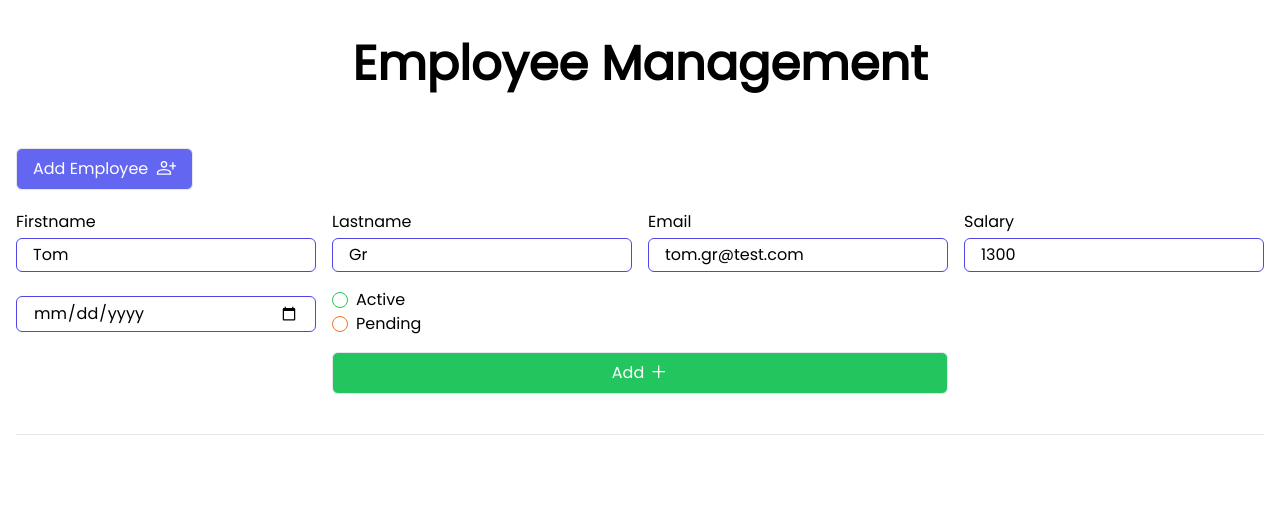
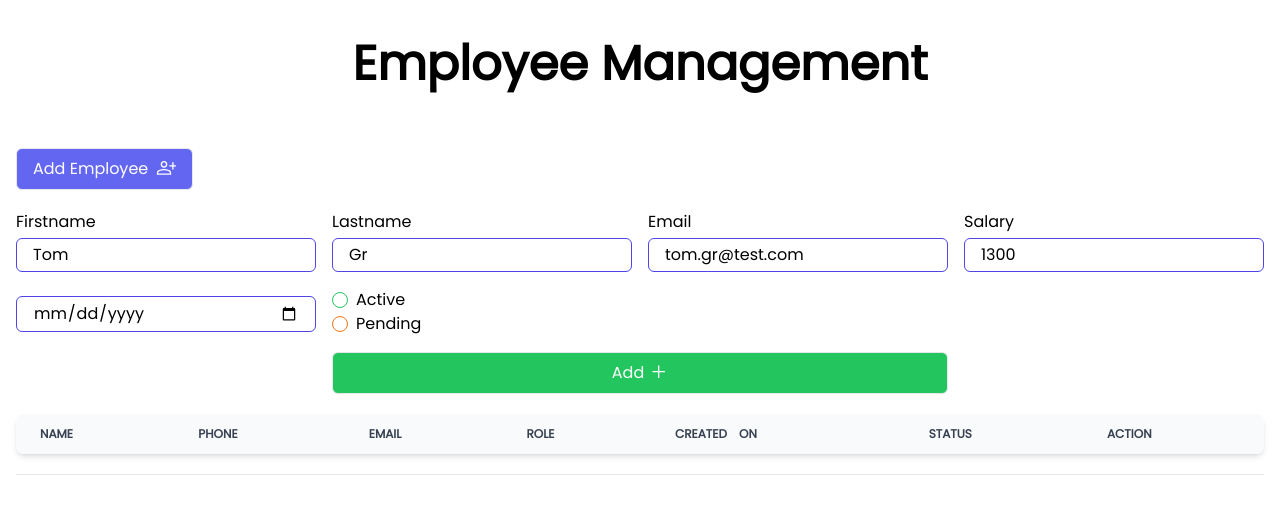
Before and after one commit to lolikana/user-crud-app, a Next.js app: page / in a window 1280 px wide. Shown: the top 514 px of the page. Built offline with nearby package versions, Linux system fonts and the light colour scheme; a web font is replaced by a local one; what prettier-plugin-tailwindcss would draw is missing.

Commit message:
table head and body

```diff
--- a/src/components/elements/employee/CreateUser.tsx
+++ b/src/components/elements/employee/AddUserForm.tsx
@@ -36,7 +36,7 @@ type Props = {
   onErrorMsg: () => void;
 };
 
-const CreateUser: FC<Props> = props => {
+const AddUserForm: FC<Props> = props => {
   const { onSuccessMsg, onErrorMsg } = props;
 
   const handleSubmit = (data: TEmployee) => {
@@ -83,4 +83,4 @@ const CreateUser: FC<Props> = props => {
   );
 };
 
-export default CreateUser;
+export default AddUserForm;
--- /dev/null
+++ b/src/components/elements/employee/UsersTable.tsx
@@ -0,0 +1,46 @@
+import React from 'react';
+
+import { HeadTable, Table } from '@/components/features/Table';
+import BodyTable from '@/components/features/Table/BodyTable';
+
+const userTitle = {
+  col_1: 'Name',
+  col_2: 'Phone',
+  col_3: 'Email',
+  col_4: 'Role',
+  col_5: 'Created　On',
+  col_6: 'Status'
+};
+const usersInfos = [
+  {
+    user1: {
+      name: 'Tom Gr',
+      phone: '000-0000-0000',
+      email: 'tom.gr@maeda-g.co.jp',
+      role: 'Admin',
+      createdOn: '2022-11-11',
+      status: 'Active'
+    }
+  },
+  {
+    user2: {
+      name: 'Tom Gr',
+      phone: '000-0000-0000',
+      email: 'tom.gr@maeda-g.co.jp',
+      role: 'Admin',
+      createdOn: '2022-11-11',
+      status: 'Active'
+    }
+  }
+];
+
+const UsersTable = () => {
+  return (
+    <Table>
+      <HeadTable colTitle={userTitle} />
+      <BodyTable rowsInfos={usersInfos} />
+    </Table>
+  );
+};
+
+export default UsersTable;
--- a/src/components/elements/employee/index.ts
+++ b/src/components/elements/employee/index.ts
@@ -1,2 +1,3 @@
-export { default as CreateUser } from './CreateUser';
+export { default as AddUserForm } from './AddUserForm';
 export type { TEmployee } from './types/types';
+export { default as UsersTable } from './UsersTable';
--- /dev/null
+++ b/src/components/features/Table/BodyTable.tsx
@@ -0,0 +1,110 @@
+import React, { FC } from 'react';
+
+type Props = {
+  rowsInfos: any;
+};
+
+const BodyTable: FC<Props> = props => {
+  const { rowsInfos } = props;
+  return (
+    <tbody>
+      {/* <tr className="border-b bg-white dark:border-gray-700 dark:bg-gray-900">
+            <th
+              scope="row"
+              className="whitespace-nowrap py-4 px-6 font-medium text-gray-900 dark:text-white"
+            >
+              Apple MacBook Pro 17
+            </th>
+            <td className="py-4 px-6">Sliver</td>
+            <td className="py-4 px-6">Laptop</td>
+            <td className="py-4 px-6">$2999</td>
+            <td className="py-4 px-6">
+              <a
+                href="#"
+                className="font-medium text-blue-600 hover:underline dark:text-blue-500"
+              >
+                Edit
+              </a>
+            </td>
+          </tr>
+          <tr className="border-b bg-gray-50 dark:border-gray-700 dark:bg-gray-800">
+            <th
+              scope="row"
+              className="whitespace-nowrap py-4 px-6 font-medium text-gray-900 dark:text-white"
+            >
+              Microsoft Surface Pro
+            </th>
+            <td className="py-4 px-6">White</td>
+            <td className="py-4 px-6">Laptop PC</td>
+            <td className="py-4 px-6">$1999</td>
+            <td className="py-4 px-6">
+              <a
+                href="#"
+                className="font-medium text-blue-600 hover:underline dark:text-blue-500"
+              >
+                Edit
+              </a>
+            </td>
+          </tr>
+          <tr className="border-b bg-white dark:border-gray-700 dark:bg-gray-900">
+            <th
+              scope="row"
+              className="whitespace-nowrap py-4 px-6 font-medium text-gray-900 dark:text-white"
+            >
+              Magic Mouse 2
+            </th>
+            <td className="py-4 px-6">Black</td>
+            <td className="py-4 px-6">Accessories</td>
+            <td className="py-4 px-6">$99</td>
+            <td className="py-4 px-6">
+              <a
+                href="#"
+                className="font-medium text-blue-600 hover:underline dark:text-blue-500"
+              >
+                Edit
+              </a>
+            </td>
+          </tr>
+          <tr className="border-b bg-gray-50 dark:border-gray-700 dark:bg-gray-800">
+            <th
+              scope="row"
+              className="whitespace-nowrap py-4 px-6 font-medium text-gray-900 dark:text-white"
+            >
+              Google Pixel Phone
+            </th>
+            <td className="py-4 px-6">Gray</td>
+            <td className="py-4 px-6">Phone</td>
+            <td className="py-4 px-6">$799</td>
+            <td className="py-4 px-6">
+              <a
+                href="#"
+                className="font-medium text-blue-600 hover:underline dark:text-blue-500"
+              >
+                Edit
+              </a>
+            </td>
+          </tr>
+          <tr>
+            <th
+              scope="row"
+              className="whitespace-nowrap py-4 px-6 font-medium text-gray-900 dark:text-white"
+            >
+              Apple Watch 5
+            </th>
+            <td className="py-4 px-6">Red</td>
+            <td className="py-4 px-6">Wearables</td>
+            <td className="py-4 px-6">$999</td>
+            <td className="py-4 px-6">
+              <a
+                href="#"
+                className="font-medium text-blue-600 hover:underline dark:text-blue-500"
+              >
+                Edit
+              </a>
+            </td>
+          </tr> */}
+    </tbody>
+  );
+};
+
+export default BodyTable;
--- /dev/null
+++ b/src/components/features/Table/HeadTable.tsx
@@ -0,0 +1,25 @@
+import React, { FC } from 'react';
+
+type Props = {
+  colTitle: any;
+};
+
+const HeadTable: FC<Props> = props => {
+  const { colTitle } = props;
+  return (
+    <thead className="bg-gray-50 text-xs uppercase text-gray-700 dark:bg-gray-700 dark:text-gray-400">
+      <tr>
+        {Object.keys(colTitle).map((key, index) => (
+          <th key={index} scope="col" className="py-3 px-6">
+            {colTitle[key]}
+          </th>
+        ))}
+        <th scope="col" className="py-3 px-6">
+          Action
+        </th>
+      </tr>
+    </thead>
+  );
+};
+
+export default HeadTable;
--- a/src/components/features/Table/Table.tsx
+++ b/src/components/features/Table/Table.tsx
@@ -1,7 +1,19 @@
-import React from 'react';
+import React, { FC, ReactNode } from 'react';
 
-const Table = () => {
-  return <div>Table</div>;
+type Props = {
+  children: ReactNode;
+};
+
+const Table: FC<Props> = props => {
+  const { children } = props;
+
+  return (
+    <div className="relative overflow-x-auto shadow-md sm:rounded-lg">
+      <table className="w-full text-left text-sm text-gray-500 dark:text-gray-400">
+        {children}
+      </table>
+    </div>
+  );
 };
 
 export default Table;
--- /dev/null
+++ b/src/components/features/Table/index.ts
@@ -0,0 +1,2 @@
+export { default as HeadTable } from './HeadTable';
+export { default as Table } from './Table';
--- a/src/pages/index.tsx
+++ b/src/pages/index.tsx
@@ -1,7 +1,7 @@
 import Head from 'next/head';
 import { useState } from 'react';
 
-import { CreateUser } from '@/components/elements/employee';
+import { AddUserForm, UsersTable } from '@/components/elements/employee';
 import { OnErrorMsg, OnSuccessMsg } from '@/components/features/Form';
 
 export default function Home() {
@@ -66,12 +66,13 @@ export default function Home() {
             <OnErrorMsg message="Error, missing datas" onClick={toogleCloseMsg} />
           ) : formIsShown ? (
             <div className="container mx-auto">
-              <CreateUser onSuccessMsg={toogleSuccessMsg} onErrorMsg={toogleErrorMsg} />
+              <AddUserForm onSuccessMsg={toogleSuccessMsg} onErrorMsg={toogleErrorMsg} />
             </div>
           ) : (
             <></>
           )}
           {/* table */}
+          <UsersTable />
         </div>
       </main>
     </section>
```
